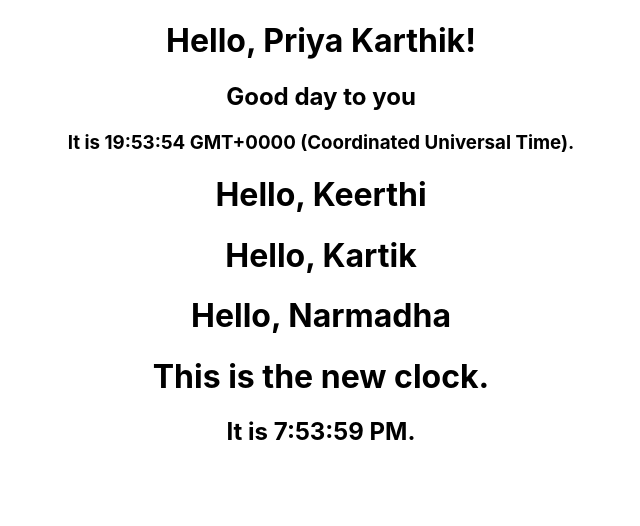
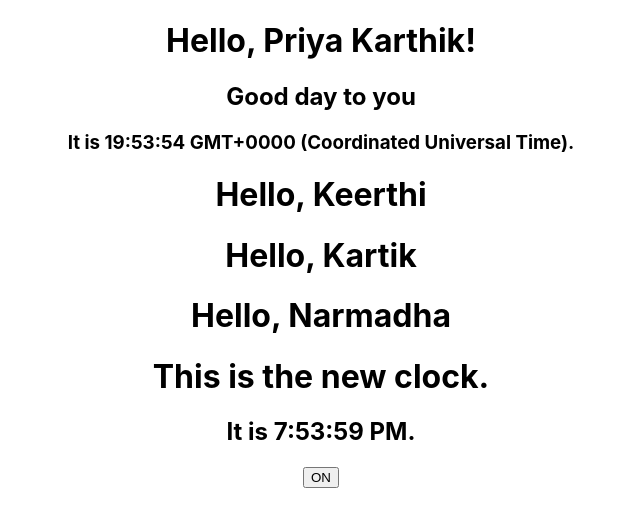
Before and after one commit to Priyak89/resume, a React (Create React App) app in the folder resume/: page / in a window 1280 px wide. Shown: the top 526 px of the page, without its empty margins (319-959 px from the left). Built offline with nearby package versions, Linux system fonts and the light colour scheme.

Commit message:
toggle_button

```diff
--- a/resume/src/App.js
+++ b/resume/src/App.js
@@ -4,6 +4,7 @@ import './App.css';
 import Element from './helloworld';
 import People from './components';
 import Clockdisp from './clock';
+import Toggle from './toggle';
 
 function App() {
   return (
@@ -11,6 +12,7 @@ function App() {
     { Element }
     <People/>
     <Clockdisp/>
+    <Toggle/>
     </div>
   );
 }
--- /dev/null
+++ b/resume/src/toggle.js
@@ -0,0 +1,25 @@
+import React, { Component } from 'react';
+class Toggle extends React.Component {
+    constructor(props) {
+      super(props);
+      this.state = {isToggleOn: true};
+
+      // This binding is necessary to make `this` work in the callback
+      this.handleClick = this.handleClick.bind(this);
+    }
+
+    handleClick() {
+      this.setState(prevState => ({
+        isToggleOn: !prevState.isToggleOn
+      }));
+    }
+
+    render() {
+      return (
+        <button onClick={this.handleClick}>
+          {this.state.isToggleOn ? 'ON' : 'OFF'}
+        </button>
+      );
+    }
+  }
+  export default Toggle;
```
